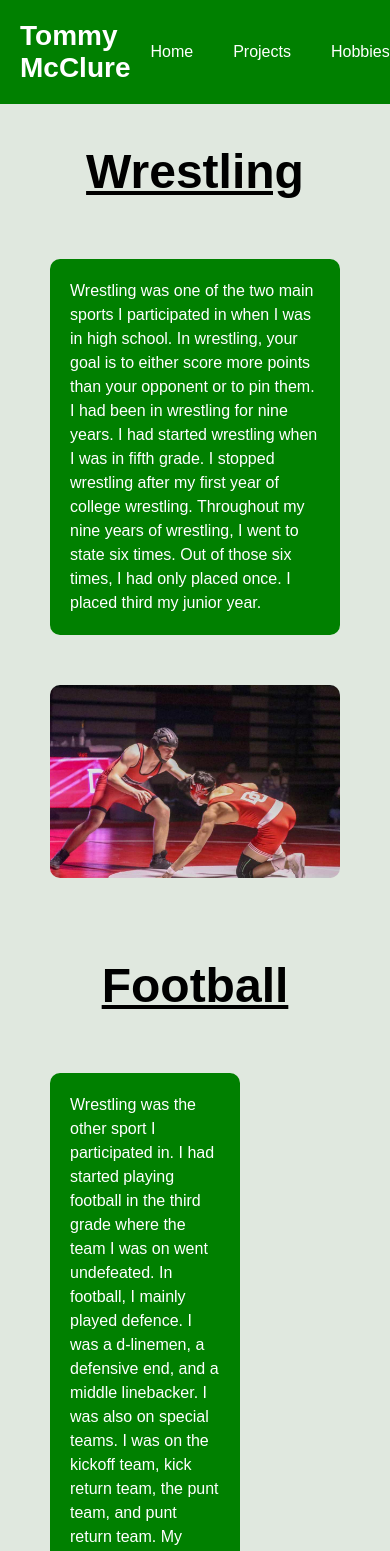
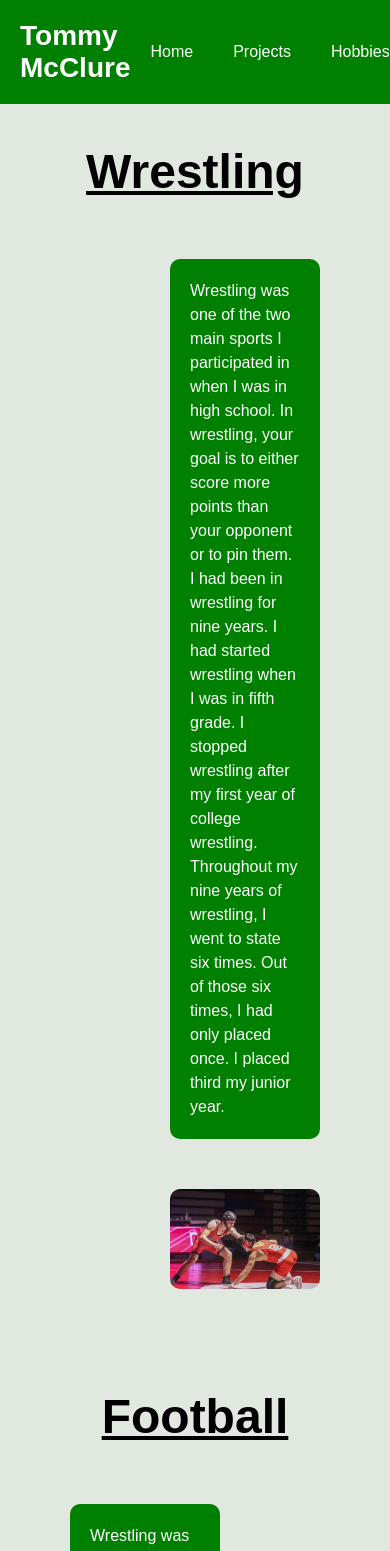
Before and after one commit to Tommy3404/Portfolio, a Next.js app: page /Sports in a window 390 px wide. Shown: the top 1551 px of the page. Built offline with nearby package versions, Linux system fonts and the light colour scheme.

Commit message:
made it to where the wrestling section moves depending on size of screen.

```diff
--- a/src/app/Sports/page.module.css
+++ b/src/app/Sports/page.module.css
@@ -65,6 +65,11 @@
 }
 
 /* Wrestling layout (text left, image right) */
+.wrestling {
+  justify-content: flex-start;
+  margin-left: 150px; /* mirror football’s right margin */
+}
+
 .wrestling p {
   flex: 1;
   max-width: 600px;
@@ -76,6 +81,7 @@
   height: auto;
   border-radius: 10px;
   object-fit: cover;
+  margin-left: 200px; /* mirror football’s image spacing */
 }
 
 /* Football layout (image left, text right) */
@@ -143,16 +149,20 @@
   .football img {
     max-width: 100%;
     margin-top: 20px;
-    margin-left: 0; /* Reset margin on small screens */
+    margin-left: 0;
   }
 
-  /* === Updated: keep rounded corners and add spacing from screen edges ===
-     Use horizontal margins and reduce max-width so the image doesn't touch edges.
-     This preserves border-radius and avoids padding on the <img>. */
+  /* === Updated for both wrestling and football === */
+  .wrestling img,
   .football img {
     max-width: calc(100% - 40px); /* leaves 20px space on each side */
     margin: 20px;                 /* top/right/bottom/left spacing */
     border-radius: 10px;          /* ensure rounded corners remain */
-    box-sizing: border-box;       /* safe so margin doesn't cause overflow */
+    box-sizing: border-box;
+  }
+
+  .wrestling p,
+  .football p {
+    margin: 0 20px; /* match horizontal spacing with images */
   }
 }
```
